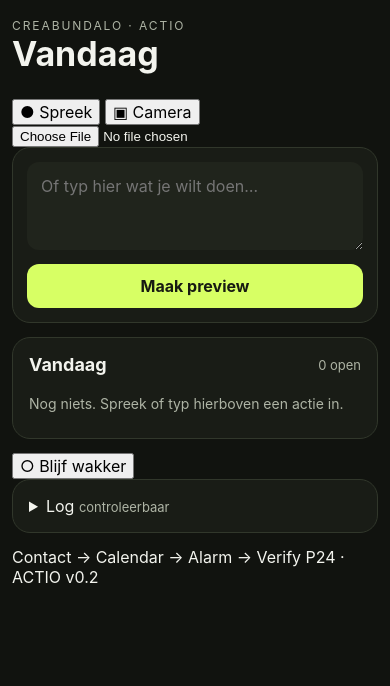
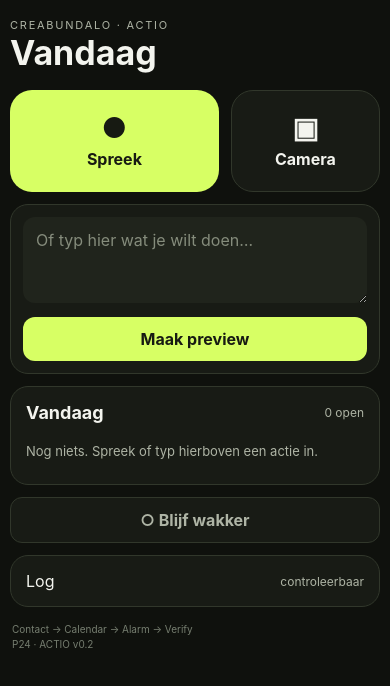
Before and after one commit to Creabundalo/creabundalo-vercel, a plain HTML site: page actio.html in a window 390 px wide. Drawn offline with Linux system fonts and the light colour scheme.

Commit message:
Refine ACTIO for always-open M99 use

```diff
--- a/actio.css
+++ b/actio.css
@@ -1,50 +1,75 @@
-:root {
-  --bg:#11130f;
-  --surface:#191c16;
+:root{
+  --bg:#0f110d;
+  --surface:#181b15;
   --surface-2:#20241c;
   --text:#f3f4ee;
   --muted:#aeb4a5;
   --line:#31372b;
   --accent:#d7ff64;
   --accent-ink:#171a12;
+  --danger:#ffb4a8;
 }
 *{box-sizing:border-box}
-body{margin:0;background:var(--bg);color:var(--text);font-family:Inter,ui-sans-serif,system-ui,-apple-system,BlinkMacSystemFont,"Segoe UI",sans-serif}
+html{background:var(--bg)}
+body{margin:0;background:var(--bg);color:var(--text);font-family:Inter,ui-sans-serif,system-ui,-apple-system,BlinkMacSystemFont,"Segoe UI",sans-serif;min-height:100dvh}
 button,textarea{font:inherit}
-.app-shell{width:min(760px,100%);margin:0 auto;padding:24px 18px 56px}
-.topbar{display:flex;justify-content:space-between;align-items:flex-start;gap:16px;margin-bottom:28px}
-.eyebrow{margin:0 0 4px;color:var(--muted);font-size:12px;letter-spacing:.16em}
-h1{margin:0;font-size:40px;line-height:1}
-.status-pill,.step{border:1px solid var(--line);border-radius:999px;padding:7px 10px;font-size:11px;letter-spacing:.08em;color:var(--muted)}
-.voice-panel,.input-panel,.panel{background:var(--surface);border:1px solid var(--line);border-radius:18px;margin-bottom:14px}
-.voice-panel{display:flex;align-items:center;gap:16px;padding:16px}
-.mic-button{width:58px;height:58px;border-radius:50%;border:0;background:var(--accent);color:var(--accent-ink);font-size:22px;cursor:pointer}
-.mic-button.listening{box-shadow:0 0 0 8px rgba(215,255,100,.12)}
-.voice-copy{display:flex;flex-direction:column;gap:4px}
-.voice-copy span{color:var(--muted);font-size:14px}
-.input-panel{padding:14px}
-textarea{width:100%;resize:vertical;border:0;outline:0;background:var(--surface-2);color:var(--text);border-radius:12px;padding:14px;min-height:84px}
-.primary,.ghost{border:0;border-radius:12px;padding:12px 16px;cursor:pointer;font-weight:700}
+button{-webkit-tap-highlight-color:transparent}
+.app-shell{width:min(760px,100%);margin:0 auto;padding:max(18px,env(safe-area-inset-top)) 14px max(52px,env(safe-area-inset-bottom))}
+.topbar{display:flex;justify-content:space-between;align-items:flex-start;gap:16px;margin-bottom:20px}
+.eyebrow{margin:0 0 4px;color:var(--muted);font-size:11px;letter-spacing:.16em}
+h1{margin:0;font-size:38px;line-height:1}
+.status-pill,.step{border:1px solid var(--line);border-radius:999px;padding:7px 10px;font-size:10px;letter-spacing:.08em;color:var(--muted);white-space:nowrap}
+.capture-panel{display:grid;grid-template-columns:1.4fr 1fr;gap:12px;margin-bottom:12px}
+.capture-button{min-height:108px;border:1px solid var(--line);background:var(--surface);color:var(--text);border-radius:22px;display:flex;flex-direction:column;align-items:center;justify-content:center;gap:7px;font-weight:750;cursor:pointer}
+.capture-button.mic{background:var(--accent);color:var(--accent-ink);border-color:transparent}
+.capture-button.listening{box-shadow:0 0 0 8px rgba(215,255,100,.12)}
+.capture-icon{font-size:28px;line-height:1}
+.input-panel,.panel{background:var(--surface);border:1px solid var(--line);border-radius:18px;margin-bottom:12px}
+.input-panel{padding:12px}
+textarea{width:100%;resize:vertical;border:0;outline:0;background:var(--surface-2);color:var(--text);border-radius:12px;padding:13px;min-height:78px}
+textarea::placeholder{color:#858c7c}
+.primary,.ghost,.utility-button{border:0;border-radius:12px;padding:12px 16px;cursor:pointer;font-weight:750}
 .primary{background:var(--accent);color:var(--accent-ink)}
 .ghost{background:transparent;color:var(--text);border:1px solid var(--line)}
-.input-panel .primary{margin-top:10px;width:100%}
-.panel{padding:16px}
-.panel-head{display:flex;justify-content:space-between;align-items:center;margin-bottom:10px}
+.full{margin-top:10px;width:100%}
+.panel{padding:15px}
+.panel-head{display:flex;justify-content:space-between;align-items:center;gap:10px;margin-bottom:10px}
 h2{font-size:18px;margin:0}
-.muted{color:var(--muted);font-size:13px}
+.muted{color:var(--muted);font-size:12px}
 .list,.log-list{display:flex;flex-direction:column}
-.row{display:grid;grid-template-columns:auto 1fr auto;gap:12px;align-items:center;padding:14px 0;border-top:1px solid var(--line)}
+.row{display:grid;grid-template-columns:auto 1fr auto;gap:11px;align-items:center;padding:13px 0;border-top:1px solid var(--line)}
 .row:first-child{border-top:0}
-.check{width:24px;height:24px;border-radius:7px;border:1px solid #59614d;background:transparent;cursor:pointer;color:var(--accent);font-weight:900}
+.check{width:27px;height:27px;border-radius:8px;border:1px solid #59614d;background:transparent;cursor:pointer;color:var(--accent);font-weight:900}
 .row.done .row-main{text-decoration:line-through;color:var(--muted)}
-.row-time{font-variant-numeric:tabular-nums;color:var(--muted);font-size:13px}
+.row-time{font-variant-numeric:tabular-nums;color:var(--muted);font-size:12px;text-align:right;max-width:118px}
 .row-main strong{display:block;margin-bottom:3px}
-.row-main span{display:block;color:var(--muted);font-size:13px}
-.log-item{padding:11px 0;border-top:1px solid var(--line);font-size:13px;color:var(--muted)}
-.log-item:first-child{border-top:0}
+.row-main span{display:block;color:var(--muted);font-size:12px}
+.preview-content{background:var(--surface-2);border-radius:12px;padding:14px;white-space:pre-wrap;line-height:1.5;font-size:14px}
+.actions{display:grid;grid-template-columns:1fr 1fr;gap:10px;margin-top:12px}
+.attachment-strip{display:flex;gap:10px;align-items:center;margin-top:10px;padding:10px;background:var(--surface-2);border-radius:12px}
+.attachment-strip img{width:58px;height:58px;border-radius:10px;object-fit:cover}
+.attachment-copy{min-width:0;display:flex;flex-direction:column;gap:2px}
+.attachment-copy strong,.attachment-copy span{overflow:hidden;text-overflow:ellipsis;white-space:nowrap}
+.attachment-copy span{font-size:12px;color:var(--muted)}
+.attachment-remove{margin-left:auto;border:0;background:transparent;color:var(--muted);font-size:20px;cursor:pointer}
+.utility-bar{display:grid;grid-template-columns:1fr 1fr;gap:10px;margin:12px 0}
+.utility-button{background:var(--surface);border:1px solid var(--line);color:var(--muted)}
+.utility-button.active{color:var(--accent);border-color:#63773a}
+.log-panel summary{display:flex;justify-content:space-between;align-items:center;cursor:pointer;list-style:none}
+.log-panel summary::-webkit-details-marker{display:none}
+.log-panel[open] summary{padding-bottom:8px}
+.log-item{padding:10px 0;border-top:1px solid var(--line);font-size:12px;color:var(--muted)}
 .log-item b{color:var(--text)}
-.preview-content{background:var(--surface-2);border-radius:12px;padding:14px;white-space:pre-wrap;line-height:1.5}
-.actions{display:grid;grid-template-columns:1fr 1fr;gap:10px;margin-top:12px}
-.hidden{display:none}
-.empty{padding:10px 0;color:var(--muted);font-size:14px}
-@media(max-width:520px){h1{font-size:34px}.app-shell{padding:18px 12px 44px}.topbar{align-items:center}.status-pill{display:none}}
+.log-item small{display:block;margin-top:3px;color:#7f8777;overflow-wrap:anywhere}
+.footline{display:flex;justify-content:space-between;gap:12px;color:#767e70;font-size:10px;padding:4px 2px}
+.hidden{display:none!important}
+.visually-hidden{position:absolute;width:1px;height:1px;padding:0;margin:-1px;overflow:hidden;clip:rect(0,0,0,0);white-space:nowrap;border:0}
+.empty{padding:10px 0;color:var(--muted);font-size:13px}
+@media(max-width:520px){
+  h1{font-size:34px}
+  .app-shell{padding-left:10px;padding-right:10px}
+  .status-pill{display:none}
+  .capture-button{min-height:102px}
+  .utility-bar{grid-template-columns:1fr}
+  .footline{flex-direction:column;gap:3px}
+}
```
